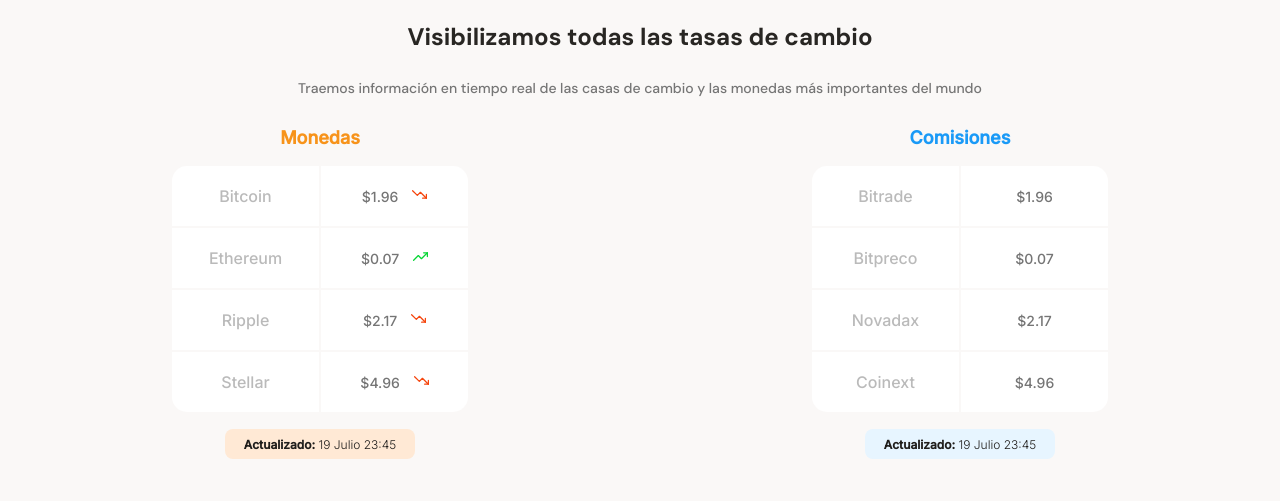
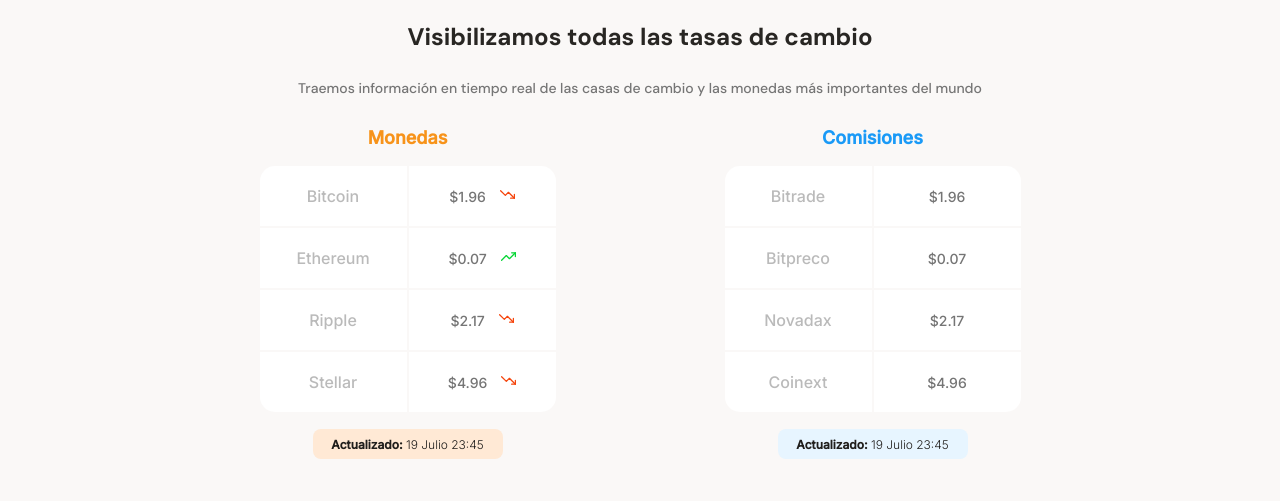
Before and after one commit to Scr3amind/MobileFirstMockup, a plain HTML site: page index.html in a window 1280 px wide. Shown: the part 640-1141 px from the top of the page. Drawn offline with Linux system fonts and the light colour scheme; the site is published under a folder, as on GitHub Pages, so addresses that start at the root find nothing.

Commit message:
Corrigiendo ruta css

```diff
--- a/index.html
+++ b/index.html
@@ -10,7 +10,7 @@
         rel="stylesheet"
     >
     <link rel="stylesheet" href="style.css">
-    <link rel="stylesheet" href="/css/tablet.css" media="(min-width: 930px)">
+    <link rel="stylesheet" href="./css/tablet.css" media="(min-width: 930px)">
 </head>
 <body>
     <header>
```
